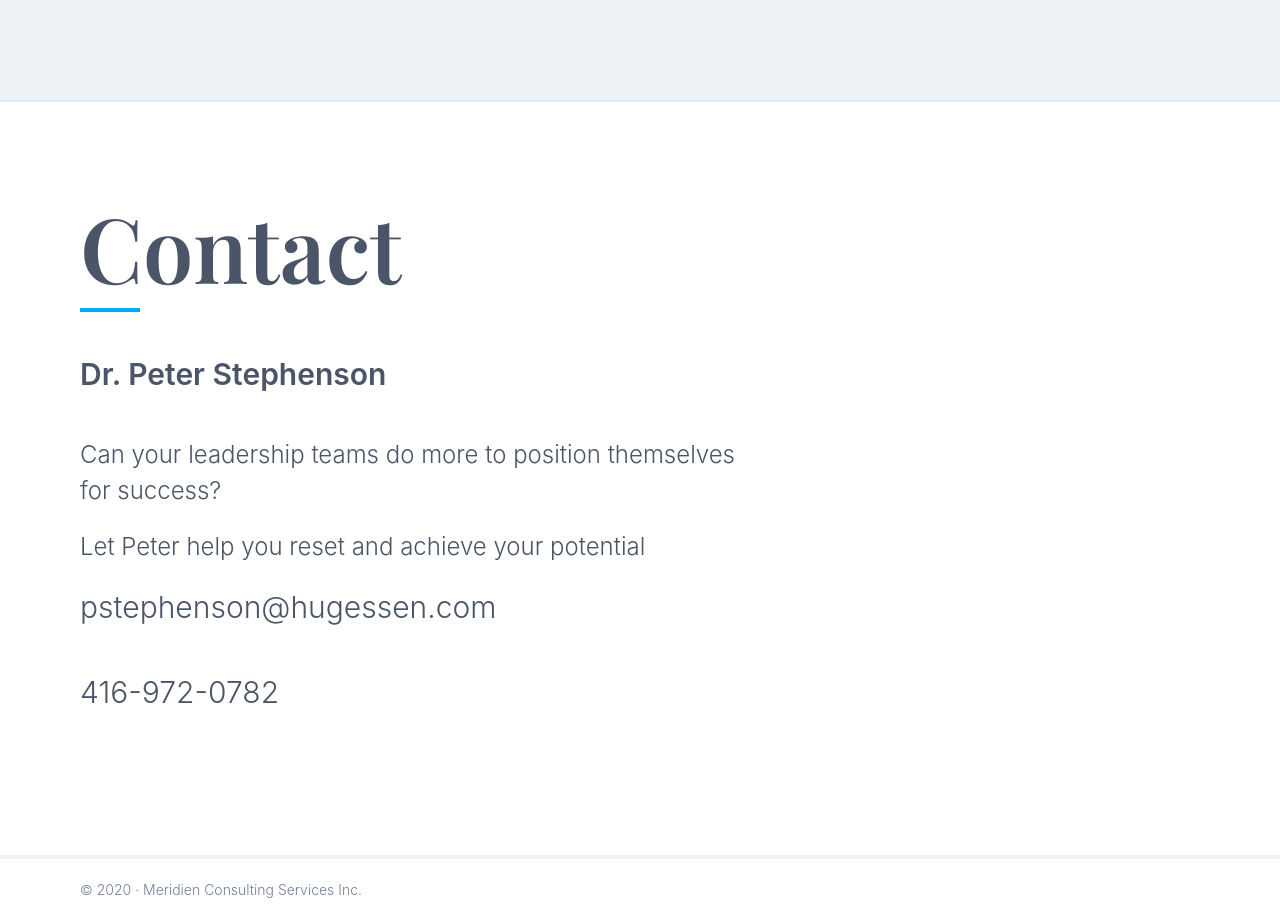
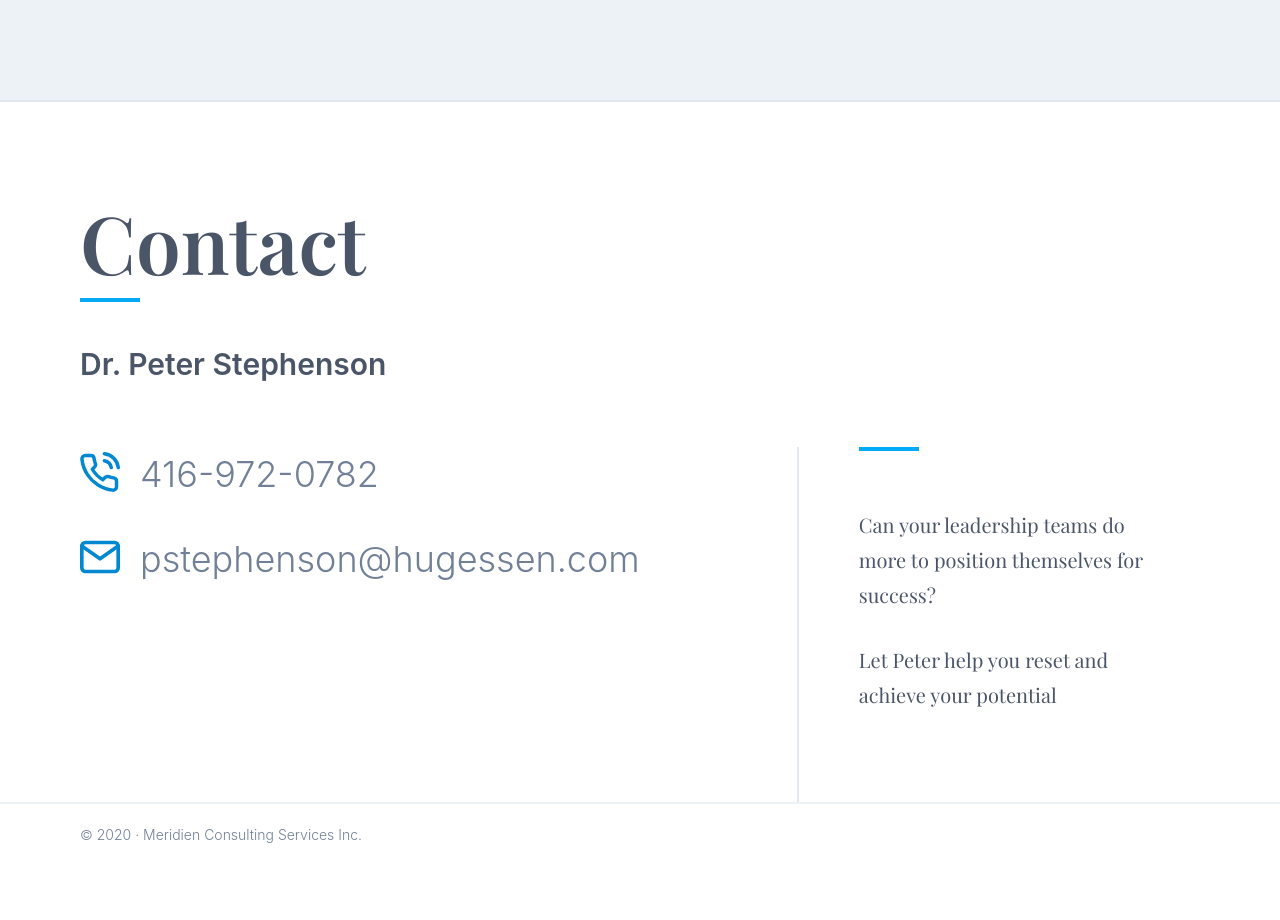
Before and after one commit to meridien-fi/meridien, a Next.js app: page / in a window 1280 px wide. Shown: the part 8678-9598 px from the top of the page. After the commit the page ends 9543 px from the top, so only its background shows below. Built offline with nearby package versions, Linux system fonts and the light colour scheme; a web font is replaced by a local one.

Commit message:
contact section additions

```diff
--- a/components/contact.js
+++ b/components/contact.js
@@ -8,23 +8,62 @@ const Contact = () => (
       <SubTitle>
         <strong>Dr. Peter Stephenson</strong>
       </SubTitle>
-      <Description>
+    </SectionIntro>
+
+    <ContactWrap>
+      <ContactInfo>
+        <Phone>
+          <svg
+            xmlns="http://www.w3.org/2000/svg"
+            width="23"
+            height="23"
+            viewBox="0 0 23 23"
+          >
+            <path
+              fill="none"
+              stroke=""
+              stroke-linecap="round"
+              stroke-linejoin="round"
+              stroke-width="2"
+              d="M13.05,4 C15.0479895,4.38981665 16.6101833,5.95201052 17,7.95 M13.05,0 C17.2295483,0.464314241 20.5304255,3.76103943 21,7.94 M20,15.92 L20,18.92 C20.0022858,19.4831451 19.767048,20.0211584 19.3520779,20.4018649 C18.9371078,20.7825714 18.3808639,20.9706881 17.82,20.92 C14.7428339,20.5856408 11.7869992,19.5341445 9.19,17.85 C6.77382812,16.3146639 4.72533615,14.2661719 3.19,11.85 C1.49997806,9.24120398 0.448243002,6.27099456 0.12,3.18 C0.0694732103,2.62087233 0.256272008,2.06625242 0.63476578,1.65162106 C1.01325955,1.23698969 1.54859424,1.00052869 2.11,0.999901681 L5.11,0.999901681 C6.11386406,0.990119843 6.96950085,1.72596748 7.11,2.72 C7.23662301,3.68006645 7.47144946,4.62272688 7.81,5.53 C8.084735,6.26087503 7.90901507,7.08480626 7.36,7.64 L6.09,8.91 C7.51355547,11.4135458 9.58645417,13.4864445 12.09,14.91 L13.36,13.64 C13.9151937,13.0909849 14.739125,12.915265 15.47,13.19 C16.3772731,13.5285505 17.3199335,13.763377 18.28,13.89 C19.2855627,14.0318603 20.02519,14.9047926 20,15.92 L20,15.92 Z"
+              transform="translate(1 1)"
+            />
+          </svg>
+          416-972-0782
+        </Phone>
+
+        <Email>
+          <svg width="22" height="18" viewBox="0 0 22 18">
+            <g
+              fill="none"
+              fill-rule="evenodd"
+              stroke="s"
+              stroke-linecap="round"
+              stroke-linejoin="round"
+              stroke-width="2"
+              transform="translate(1 1)"
+            >
+              <path d="M2,0 L18,0 C19.1,0 20,0.9 20,2 L20,14 C20,15.1 19.1,16 18,16 L2,16 C0.9,16 0,15.1 0,14 L0,2 C0,0.9 0.9,0 2,0 Z" />
+              <polyline points="20 2 10 9 0 2" />
+            </g>
+          </svg>
+
+          <a href="mailto:pstephenson@hugessen.com">pstephenson@hugessen.com</a>
+        </Email>
+      </ContactInfo>
+
+      <Cta>
         <p>
           Can your leadership teams do more to position themselves for success?
         </p>
 
         <p>Let Peter help you reset and achieve your potential</p>
-      </Description>
-
-      <Email>pstephenson@hugessen.com</Email>
-      <Phone>416-972-0782</Phone>
-    </SectionIntro>
+      </Cta>
+    </ContactWrap>
   </Section>
 )
 
-const Section = styled.section`
-  border-bottom: 2px solid var(--grey-200);
-`
+const Section = styled.section``
 
 const SectionIntro = styled.div`
   padding: 4rem 2rem;
@@ -34,7 +73,7 @@ const SectionIntro = styled.div`
   }
 
   @media (min-width: ${(props) => props.theme.screen.lg}) {
-    padding: 10rem 8rem;
+    padding: 10rem 8rem 2rem;
   }
 `
 
@@ -48,7 +87,7 @@ const Title = styled.h2`
   font-weight: 600;
 
   @media (min-width: ${(props) => props.theme.screen.md}) {
-    font-size: 9rem;
+    font-size: 8rem;
   }
 
   &:after {
@@ -72,36 +111,93 @@ const SubTitle = styled.div`
   }
 `
 
-const Description = styled.div`
-  font-size: 1.8rem;
+const ContactWrap = styled.div`
+  padding: 0 2rem;
 
   @media (min-width: ${(props) => props.theme.screen.md}) {
-    max-width: 60%;
-    font-size: 2.4rem;
+    padding: 0 4rem;
   }
 
+  @media (min-width: ${(props) => props.theme.screen.lg}) {
+    padding: 0 8rem;
+    display: grid;
+    grid-template-columns: minmax(30%, 64%) 1fr;
+  }
+`
+
+const ContactInfo = styled.div`
+  margin-bottom: 4rem;
+
+  @media (min-width: ${(props) => props.theme.screen.md}) {
+    margin-bottom: 0;
+    grid-column: 1 / span 1;
+  }
+`
+
+const Cta = styled.div`
+  position: relative;
+  padding: 0 0 4rem;
+  font-size: 2rem;
+  line-height: 1.75;
+  font-family: var(--serif);
+  color: var(--grey-700);
+
   p {
-    margin-bottom: 2rem;
+    margin-bottom: 3rem;
+  }
+
+  @media (min-width: ${(props) => props.theme.screen.lg}) {
+    grid-column: 2 / span 1;
+    padding: 6rem 4rem 6rem 6rem;
+    border-left: 2px solid var(--grey-300);
+
+    &:before {
+      content: '';
+      position: absolute;
+      top: 0;
+      left: 6rem;
+      width: 6rem;
+      height: 4px;
+      background-color: var(--blue-500);
+    }
   }
 `
 
 const Phone = styled.div`
-  margin-bottom: 2rem;
-  font-size: 2.4rem;
+  margin-bottom: 4rem;
+  font-size: 3.6rem;
+  line-height: 1;
+  color: var(--grey-600);
 
-  @media (min-width: ${(props) => props.theme.screen.md}) {
-    margin-bottom: 4rem;
-    font-size: 3rem;
+  svg {
+    width: 40px;
+    height: 40px;
+    position: relative;
+    top: 5px;
+    margin-right: 2rem;
+    stroke: var(--blue-700);
   }
 `
 
 const Email = styled.div`
   margin-bottom: 2rem;
-  font-size: 2.4rem;
+  font-size: 3.6rem;
+  line-height: 1;
 
-  @media (min-width: ${(props) => props.theme.screen.md}) {
-    margin-bottom: 4rem;
-    font-size: 3rem;
+  svg {
+    width: 40px;
+    height: 40px;
+    position: relative;
+    top: 5px;
+    margin-right: 2rem;
+    stroke: var(--blue-700);
+  }
+
+  a {
+    color: var(--grey-600);
+    &:hover {
+      color: var(--blue-700);
+    }
   }
 `
 
```
